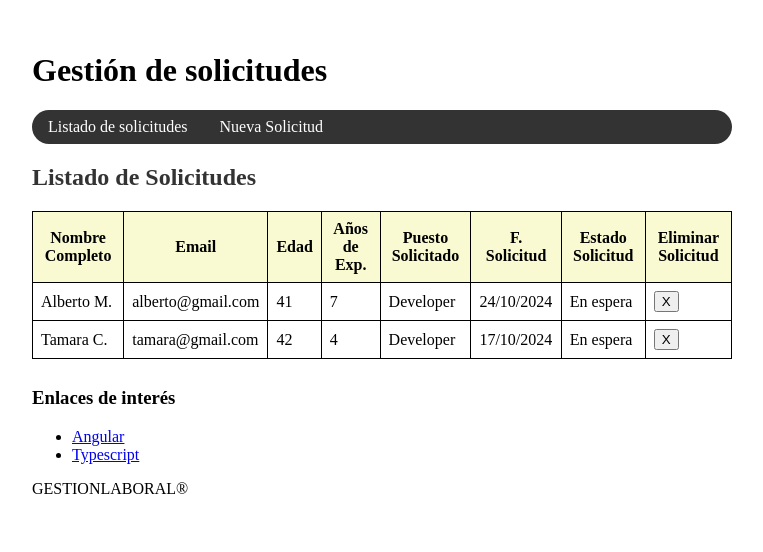
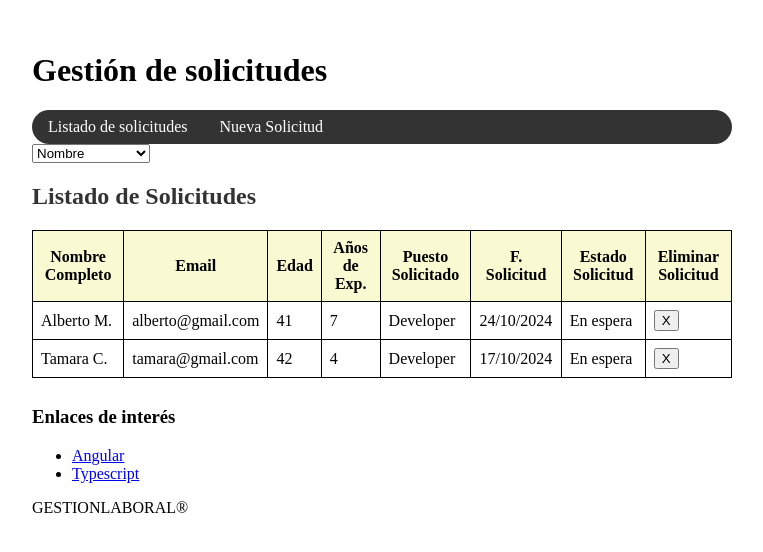
Before and after one commit to christophercr/proyecto-final-curso-ts-ng-18, an Angular app: page / in a window 1280 px wide. Shown: the top 552 px of the page, without its empty margins (274-1037 px from the left). Built offline with nearby package versions, Linux system fonts and the light colour scheme.

Commit message:
Ordenaciones de la lista(en desarrollo)

```diff
--- a/src/app/components/alta-solicitud/alta-solicitud/alta-solicitud.component.html
+++ b/src/app/components/alta-solicitud/alta-solicitud/alta-solicitud.component.html
@@ -34,5 +34,5 @@
         <button id="submit" (click)="crearSolicitud()">Grabar Solicitud</button>
       </div>
     </div>
-    <div *ngIf="myForm.errors.length > 0">Errores de validación: (all fields): {{ myForm.errors | json }}</div>
+    <!-- <p *ngIf="myForm.errors != null">Errores de validación: (all fields): {{ myForm.errors | json }}</p> -->
 </form>
--- a/src/app/components/listado-solicitudes/listado-solicitudes.component.html
+++ b/src/app/components/listado-solicitudes/listado-solicitudes.component.html
@@ -1,4 +1,9 @@
 @if(solicitudes.length > 0){
+    <select name="orden" id="orden" (change)="ordenar($event)">
+        <option value="Nombre">Nombre</option>
+        <option value="Estado">Estado Solicitud</option>
+        <option value="Puesto">Puesto</option>
+    </select>
     <table>
         <caption>Listado de Solicitudes</caption>
         <thead>
@@ -14,7 +19,7 @@
             </tr>
         </thead>
         <tbody>
-            @for(solicitud of solicitudes; track solicitud){
+            @for(solicitud of solicitudes; track $index){
                 <tr>
                     <td>{{solicitud.persona.nombreCompleto}}</td>
                     <td>{{solicitud.persona.email}}</td>
--- a/src/app/components/listado-solicitudes/listado-solicitudes.component.ts
+++ b/src/app/components/listado-solicitudes/listado-solicitudes.component.ts
@@ -23,4 +23,33 @@ export class ListadoSolicitudesComponent {
     this.solicitudBorrada.emit(id);
   }
 
+  ordenar(event:any):void{
+    switch(event.target.value) {
+      case 'Nombre': {
+        this.solicitudes.sort(function (a, b) {
+          if (a.persona.nombreCompleto > b.persona.nombreCompleto) { return 1; }
+          if (a.persona.nombreCompleto < b.persona.nombreCompleto) { return -1; }
+          return 0;
+        });
+         break;
+      }
+      case 'Estado': {
+        this.solicitudes.sort(function (a, b) {
+          if (a.estadoSolicitud > b.estadoSolicitud) { return 1; }
+          if (a.estadoSolicitud < b.estadoSolicitud) { return -1; }
+          return 0;
+        });
+         break;
+      }
+      case 'Puesto': {
+        this.solicitudes.sort(function (a, b) {
+          if (a.puestoSolicitado > b.puestoSolicitado) { return 1; }
+          if (a.puestoSolicitado < b.puestoSolicitado) { return -1; }
+          return 0;
+        });
+          break;
+      }
+   }
+  }
+
 }
```
